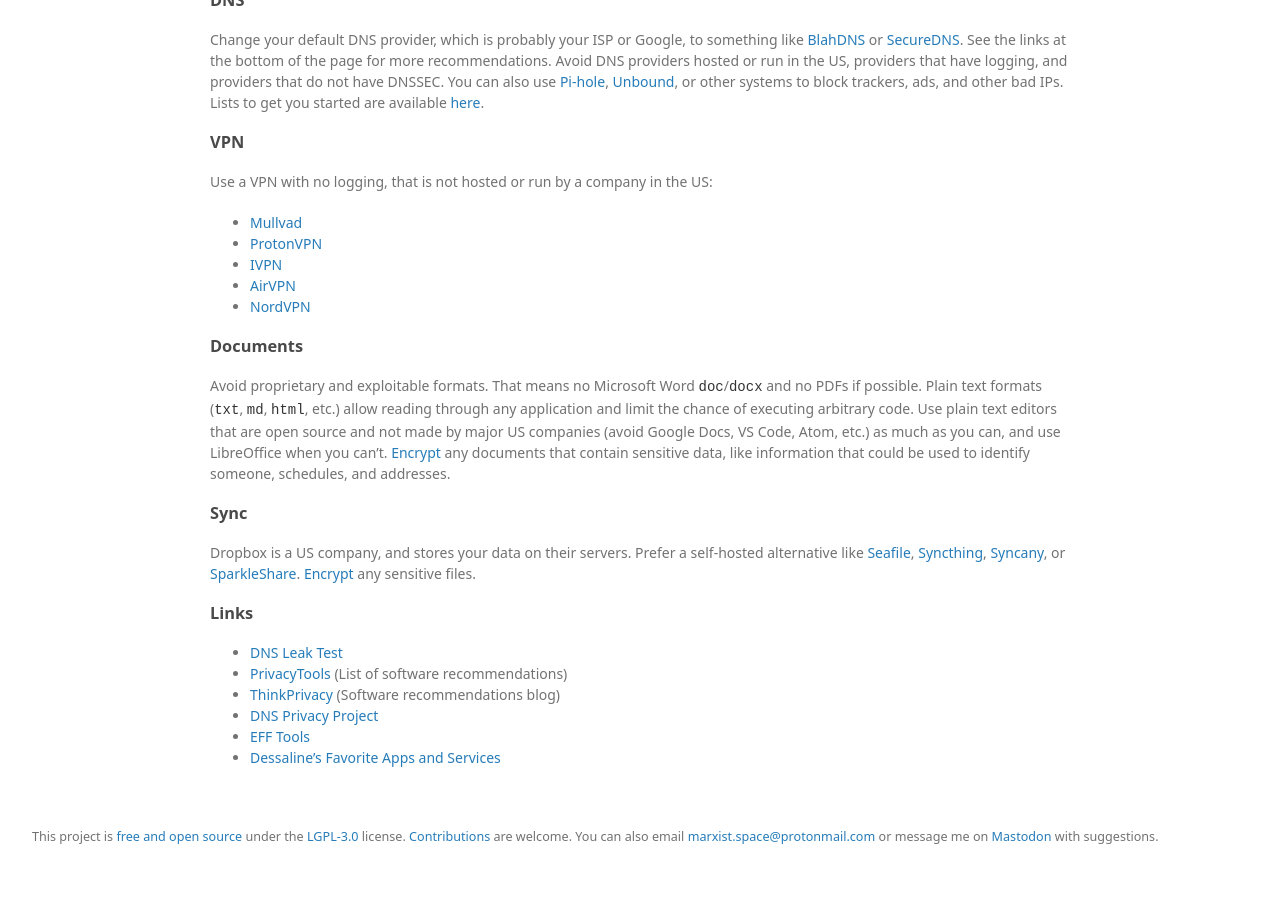
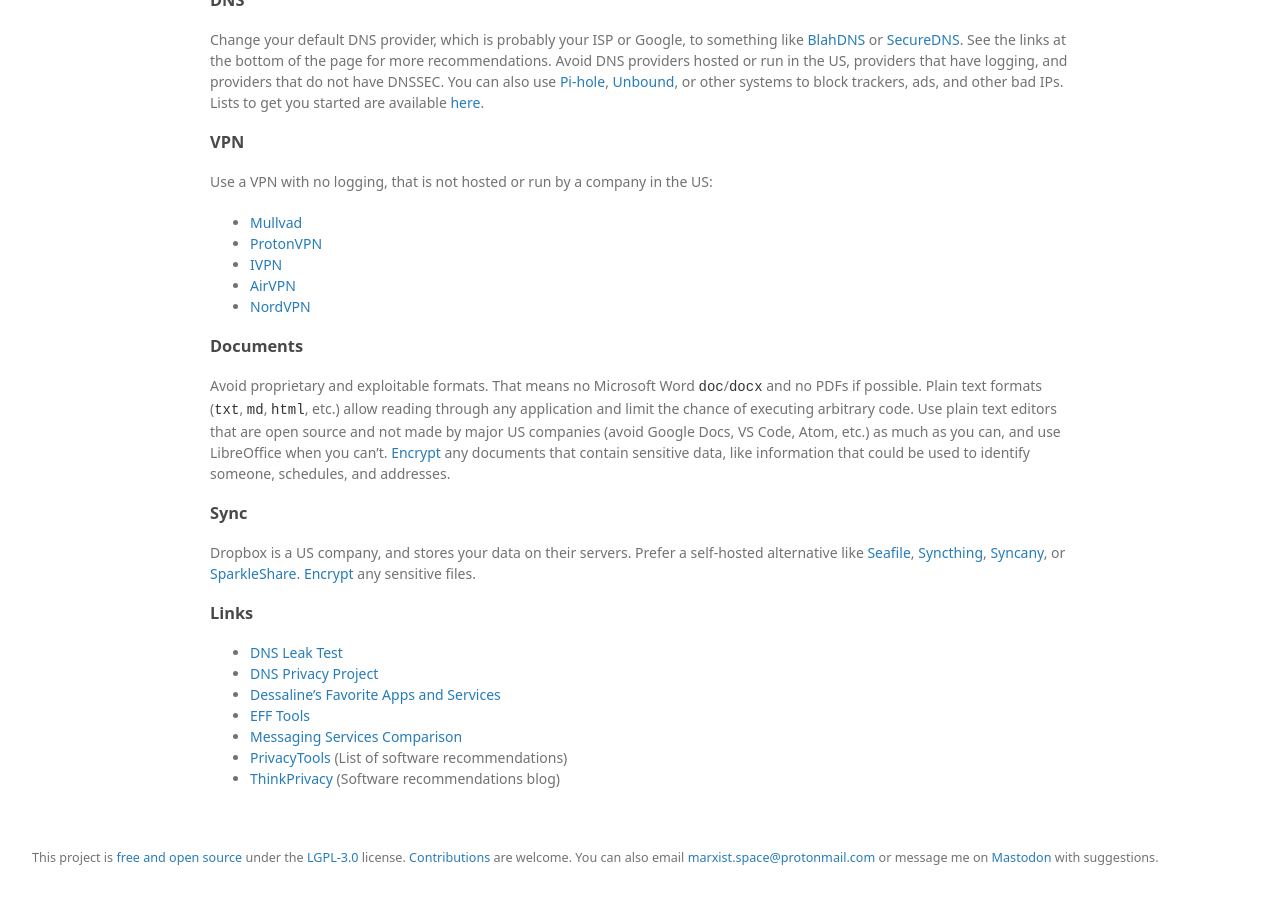
Before and after one commit to prolesoft/marxist.space, a Jekyll site: the page built from security.md, in a window 1280 px wide and 900 px high, scrolled down 2583 px. Built offline with Jekyll 4.4.1, drawn with Linux system fonts in a browser that asks for light colours; our own code applies the rules of GitHub Pages for plain Markdown files; before the commit the page ends 3462 px from its top, so only the background shows below that.

Commit message:
security.md

```diff
--- a/security.md
+++ b/security.md
@@ -156,8 +156,9 @@
 ### Links
 
 * [DNS Leak Test](https://dnsleaktest.com/)
+* [DNS Privacy Project](https://dnsprivacy.org/wiki/)
+* [Dessaline's Favorite Apps and Services](https://github.com/dessalines/essays/blob/master/favorite_apps_and_services.md)
+* [EFF Tools](https://www.eff.org/pages/tools)
+* [Messaging Services Comparison](https://github.com/dessalines/Messaging-Services-Comparison)
 * [PrivacyTools](https://www.privacytools.io/) (List of software recommendations)
 * [ThinkPrivacy](https://www.thinkprivacy.io/) (Software recommendations blog)
-* [DNS Privacy Project](https://dnsprivacy.org/wiki/)
-* [EFF Tools](https://www.eff.org/pages/tools)
-* [Dessaline's Favorite Apps and Services](https://github.com/dessalines/essays/blob/master/favorite_apps_and_services.md)
```
